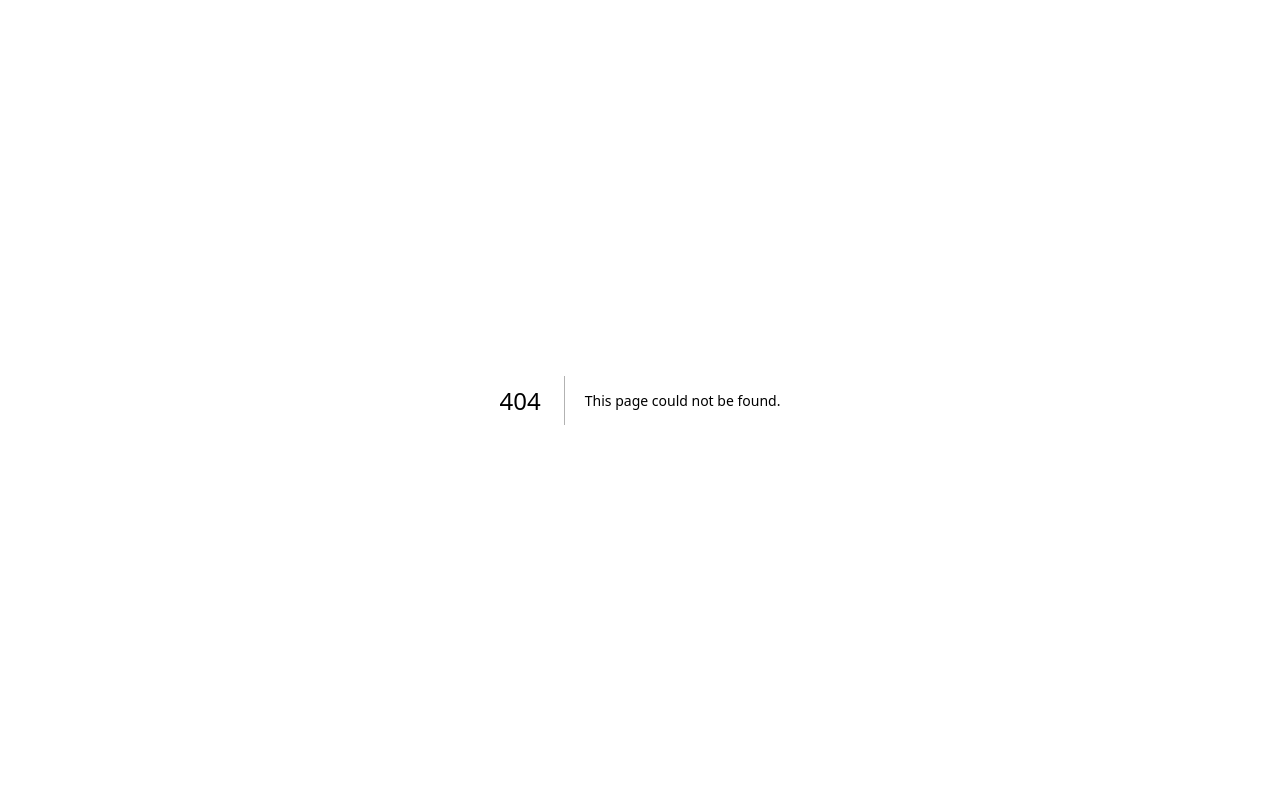
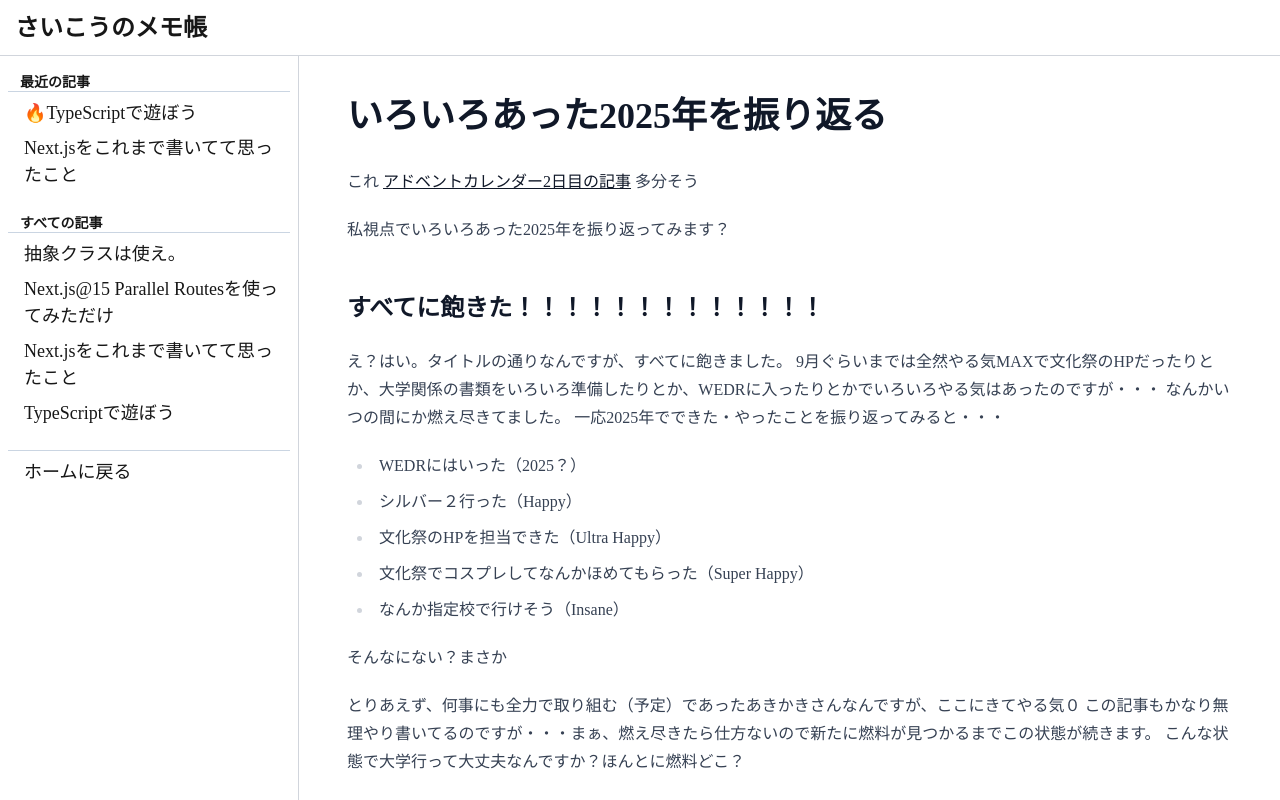
Before and after one commit to akikaki-bot/good-notebook, a Next.js app: page /posts/adv-2025 in a window 1280 px wide. Before the commit this address had no page. Built offline with nearby package versions, Linux system fonts and the light colour scheme.

Commit message:
[feat] adv-2025

```diff
--- a/app/page.tsx
+++ b/app/page.tsx
@@ -1,24 +1,26 @@
 import { Post } from "@/components/posts";
 import { blogPosts } from "@/constants/blogPosts";
+import Link from "next/link";
+import { Fragment } from "react";
 
 export default function Home() {
     return (
         <div className="flex flex-col  min-h-screen sm:p-24 p-6">
             <div className="flex flex-col items-start text-start gap-0">
                 <h1 className="text-4xl font-bold mb-4">さいこうのメモ帳</h1>
-                <p className="text-gray-500">メモ帳兼何かほざくブログ的適当いい感じのWebサイト（Next.js）</p>
+                <p className="text-gray-500"><Link href="https://akikaki.net/">あきかき</Link>のブログ兼備忘録</p>
             </div>
             <div className="flex flex-col items-start text-start gap-4 mt-8">
-                <h2 className="text-2xl font-bold">たぶん最近の投稿（更新どうせされません）</h2>
+                <h2 className="text-2xl font-bold">最近の投稿</h2>
                 {
                     blogPosts.map(( post, index , arr ) => arr.length - 2 <= index ? (
-                        <Post key={index} title={post.title} subtitle={post.description ?? ""} date={post.date} link={post.link} />
-                    ): <></>)
+                        <Post key={`recentPosts-${index}`} title={post.title} subtitle={post.description ?? ""} date={post.date} link={post.link} />
+                    ): <Fragment key={`recentPosts-fragment-${index}`}></Fragment>).reverse()
                 }
                 <h2 className="text-2xl font-bold mt-8">すべての記事</h2>
                 {
                     blogPosts.map(( post, index ) => (
-                        <Post key={index} title={post.title} subtitle={post.description ?? ""} date={post.date} link={post.link} />
+                        <Post key={`allPosts-${index}`} title={post.title} subtitle={post.description ?? ""} date={post.date} link={post.link} />
                     ))
                 }
             </div>
--- a/app/posts/(components)/sidebarChildren.tsx
+++ b/app/posts/(components)/sidebarChildren.tsx
@@ -13,7 +13,7 @@ export function SidebarCategory({ children }: { children: React.ReactNode }) {
 
 export function SidebarLink({ href, children, onClick, onBlur }: { href: string, children: React.ReactNode, onClick ?: MouseEventHandler, onBlur?: FocusEventHandler  }) {
     return (
-        <li style={{ fontFamily:"--font-geist" }} className="pl-4 text-[18px]" onClick={onClick} onBlur={onBlur}>
+        <li style={{ fontFamily:"--font-geist" }} className="pl-4 text-[18px] hover:bg-gray-100 rounded-sm" onClick={onClick} onBlur={onBlur}>
             <Link href={href}>{ children }</Link>
         </li>
     )
--- /dev/null
+++ b/app/posts/adv-2025/page.mdx
@@ -0,0 +1,55 @@
+# いろいろあった2025年を振り返る
+
+これ [アドベントカレンダー2日目の記事](https://adv.akikaki.net/carenders/6905f95a6341f55c92c20622) 多分そう
+
+私視点でいろいろあった2025年を振り返ってみます？
+
+## すべてに飽きた！！！！！！！！！！！！！
+
+え？はい。タイトルの通りなんですが、すべてに飽きました。
+9月ぐらいまでは全然やる気MAXで文化祭のHPだったりとか、大学関係の書類をいろいろ準備したりとか、WEDRに入ったりとかでいろいろやる気はあったのですが・・・
+なんかいつの間にか燃え尽きてました。
+一応2025年でできた・やったことを振り返ってみると・・・
+- WEDRにはいった（2025？）
+- シルバー２行った（Happy）
+- 文化祭のHPを担当できた（Ultra Happy）
+- 文化祭でコスプレしてなんかほめてもらった（Super Happy）
+- なんか指定校で行けそう（Insane）
+
+そんなにない？まさか
+
+とりあえず、何事にも全力で取り組む（予定）であったあきかきさんなんですが、ここにきてやる気０
+この記事もかなり無理やり書いてるのですが・・・まぁ、燃え尽きたら仕方ないので新たに燃料が見つかるまでこの状態が続きます。
+こんな状態で大学行って大丈夫なんですか？ほんとに燃料どこ？
+
+最近は一応**ケモ**にハマったり[プロ体](https://pdtik.com/)にはまったりで一応そういう方向性のやる気はあるのですが
+実際に俺が才能（笑）として持ってるプログラミング関係のやる気が０になってしまったのでなかなかに顔がないです。
+2025年で実際に作ったのは文化祭のHPぐらいしかありませんし、ほんとに去年に比べると作ってないんですよね。
+ドラゴンボールもなんかケモにすべて持ってかれたし、すごい人生の岐路に立っているような、そうでもないような・・・
+2026年はやる気ある形で、心を入れ替えて頑張っていきたいですね
+
+## 俺、病みすぎ？
+
+一応病みとかそういうのは公にしないっていうのが私のポリシーなのですが、2025年が終盤に近付くにつれて精神が不安定になってるような感じもしますね。
+え？普通に病気です。どうして～♪♪
+都見たりとかで気を紛らわせてます。かなりこれ効果あるのでお勧め。
+てかここまで書いてあれなんですけど、2025年を振り返るって言ってもなにを振り返ればいいのかわかんないんですよね
+なにせ適当に生きてるもんで、一日一日を大切にして毎日日記書いてるほど几帳面でもないですし。
+
+## 技術力の限界を感じる
+
+最近はプログラミングというプログラミングもしてないのですが、技術力の頭打ちを実感してます。
+正直これ以上進めって言われたら、TypeScriptを捨てて別言語に行くしかない気がする。そんな予感がするのです。
+
+じゃあTypeScriptはいったんやめて、新しい言語何しよう？って考えたときに真っ先に思い浮かんだのはZigです。
+Zigっていうのは簡単に言うとC言語を置き換えよう！みたいなコンセプトの低レイヤー言語です。Rustみたいな、でもそうじゃないような・・・
+
+なんでお前Rustじゃないの？って言われる気がしたので（幻聴）一応答えておくんですけど、Rustって所有権っていう概念があって・・・
+変数を借りたり、もらったりするのにいちいち`.unwarp()`とかやんなきゃいけないのでめんどくさいんです。あとRustは自分に合ってない気がする。
+なのでZigですね。Zig学びたい所存です。2026年対ヨロ。
+
+## 2026年は大学生として心機一転行きたい
+
+はい。そうですね。心機一転頑張りたいかな。
+
+おしまい。
--- a/app/posts/layout.tsx
+++ b/app/posts/layout.tsx
@@ -22,8 +22,11 @@ export default function PostsLayout({
                 <SidebarCategory>最近の記事</SidebarCategory>
                 {
                     blogPosts.map(( post, index , arr ) => arr.length - 2 <= index ? (
-                        <SidebarLink key={index} href={post.link}>{post.title}</SidebarLink>
-                    ): <Fragment key={index} />)
+                        <SidebarLink key={index} href={post.link}>
+                            { arr.length == index + 1 ? <span>🔥</span> : ""}
+                            {post.title}
+                        </SidebarLink>
+                    ): <Fragment key={index} />).reverse()
                 }
                 <SidebarCategory>すべての記事</SidebarCategory>
                 {
--- /dev/null
+++ b/app/posts/thought-of-life-1/page.mdx
@@ -0,0 +1 @@
+# ふとしたつぶやきが運命を変えるかもしれないということ
--- a/components/copyableHeading.tsx
+++ b/components/copyableHeading.tsx
@@ -19,7 +19,6 @@ export function CopyableHeading({
         const target = e.currentTarget.getAttribute("id");
         if (target) {
             navigator.clipboard.writeText(`${location.origin}${location.pathname}#${target}`);
-
         }
     };
 
--- a/components/posts.tsx
+++ b/components/posts.tsx
@@ -1,5 +1,4 @@
 import Link from "next/link";
-
 
 
 export function Post({
@@ -16,15 +15,15 @@ export function Post({
     return (
         <Link
             href={link}
-            className="flex flex-col items-start text-start gap-4 p-4 border border-gray-200 rounded-lg shadow-md hover:shadow-lg transition-shadow duration-300 bg-white dark:bg-gray-800 dark:text-white"
+            className="flex w-full max-w-[520px] min-w-[300px] flex-col items-start text-start gap-4 p-4 border border-gray-200 rounded-lg shadow-md hover:shadow-lg transition-shadow duration-300 bg-white dark:bg-gray-800 dark:text-white"
             aria-label={`ここを押すことで記事のページに遷移します。この記事のタイトル、${title}。この記事の簡単な説明、${subtitle}。この記事は${date}に書かれ、投稿されている記事です。`}
         >
-            <div className="flex flex-row items-center gap-3">
+            <div className="flex flex-row items-center gap-3 justify-between w-full">
                 <div className="flex flex-col items-start text-start gap-1">
                     <h1 className="text-xl font-bold">{title}</h1>
-                    <p className="text-gray-500">{subtitle}</p>
+                    <p className="text-gray-500 overflow-ellipsis">{subtitle}</p>
                 </div>
-                <div className="flex flex-col items-end text-end">
+                <div className="flex flex-col items-end text-end sm:min-w-[100px]">
                     <p className="text-gray-500">{date}</p>
                 </div>
             </div>
```
